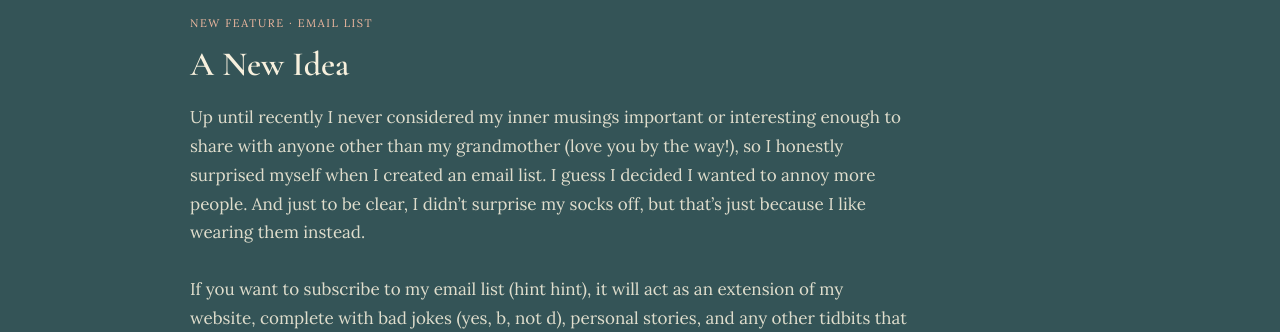
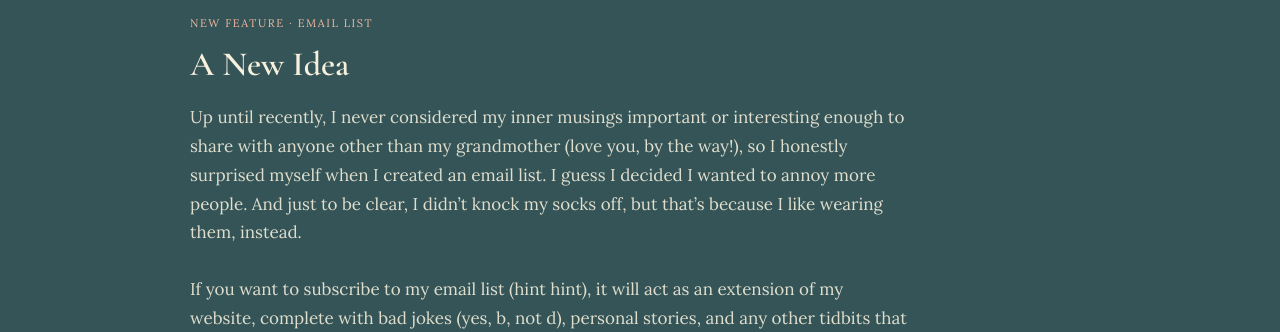
Before and after one commit to emilierezendes-sudo/The-Redgum-Report, a Jekyll site: the page built from index.html, in a window 1280 px wide and 900 px high, scrolled down 946 px. Shown: the part 154-486 px from the top of the window. Built offline with Jekyll 4.4.1, drawn with Linux system fonts in a browser that asks for light colours.

Commit message:
Update feature-callout.md

```diff
--- a/_includes/feature-callout.md
+++ b/_includes/feature-callout.md
@@ -1,5 +1,5 @@
 ## A New Idea
 
-Up until recently I never considered my inner musings important or interesting enough to share with anyone other than my grandmother (love you by the way!), so I honestly surprised myself when I created an email list. I guess I decided I wanted to annoy more people. And just to be clear, I didn’t surprise my socks off, but that’s just because I like wearing them instead.
+Up until recently, I never considered my inner musings important or interesting enough to share with anyone other than my grandmother (love you, by the way!), so I honestly surprised myself when I created an email list. I guess I decided I wanted to annoy more people. And just to be clear, I didn’t knock my socks off, but that’s because I like wearing them, instead.
 
 If you want to subscribe to my email list (hint hint), it will act as an extension of my website, complete with bad jokes (yes, b, not d), personal stories, and any other tidbits that don’t make it onto the official story.
```
